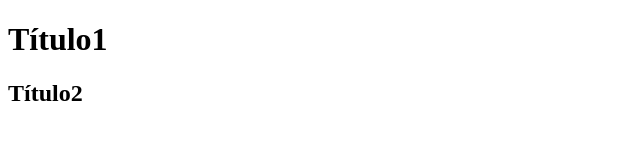
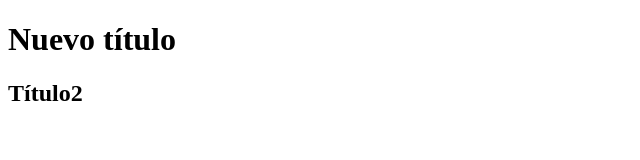
Before and after one commit to solre1/examen-prueba-de-software-2, a plain HTML site: page index.html in a window 1280 px wide. Shown: the whole page, without its empty margins (0-640 px from the left). Drawn offline with Linux system fonts and the light colour scheme.

Commit message:
Tercera subida

```diff
--- a/index.html
+++ b/index.html
@@ -6,7 +6,7 @@
     <title>Document</title>
 </head>
 <body>
-    <h1>Título1</h1>
+    <h1>Nuevo título</h1>
     <h2>Título2</h2>
 </body>
 </html>
```
